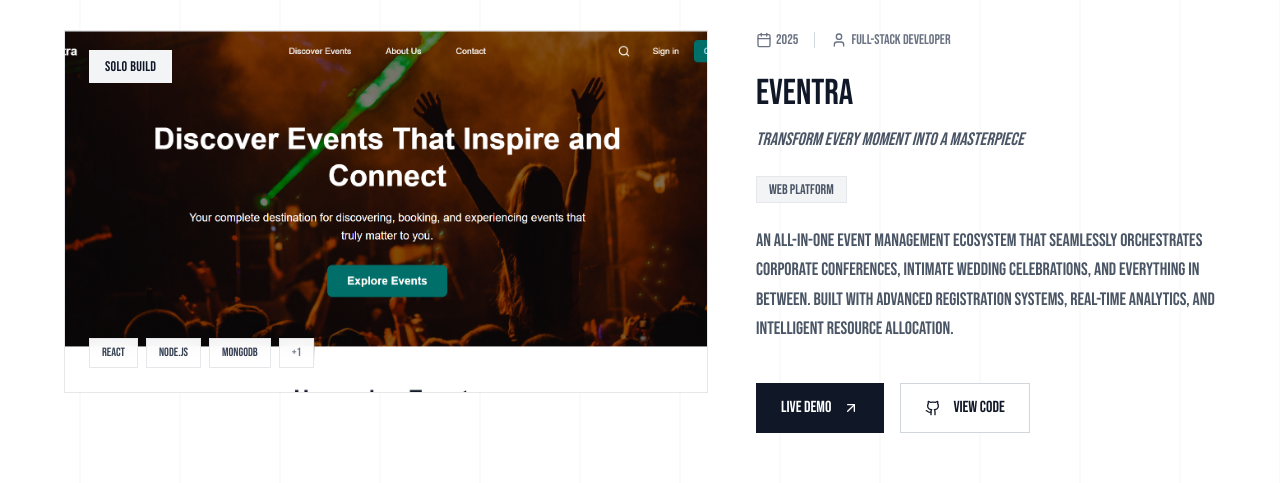
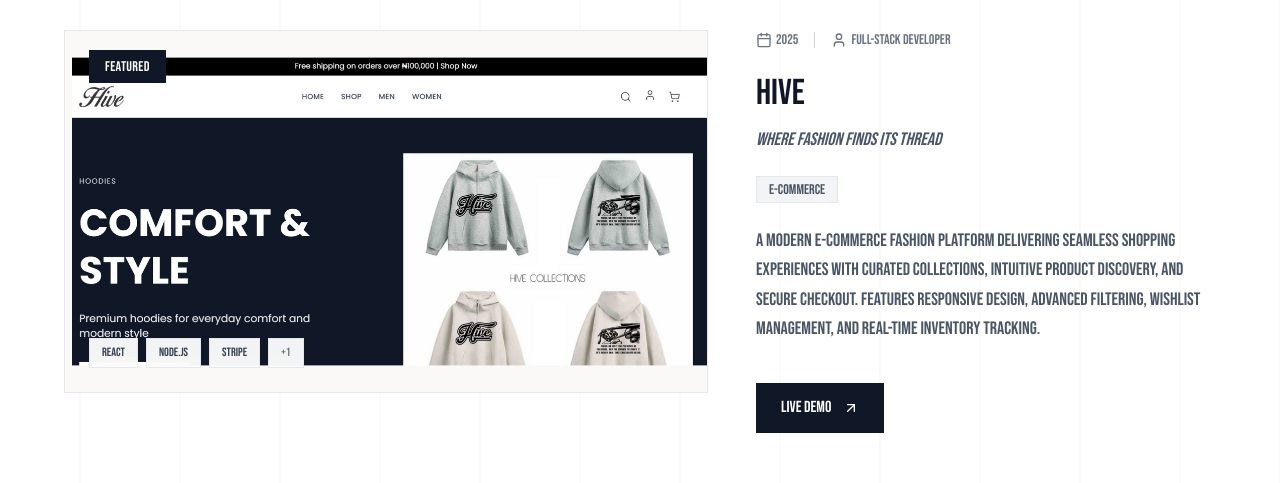
Before and after one commit to skrillzofficial/Obazee-Felix-Portfolio, a React (Vite) app: page /work in a window 1280 px wide. Shown: the part 400-883 px from the top of the page. Built offline with nearby package versions, Linux system fonts and the light colour scheme.

Commit message:
Feat:Hive

```diff
--- a/src/components/WorkComponent.jsx
+++ b/src/components/WorkComponent.jsx
@@ -5,6 +5,7 @@
 import BetaHouse from "../assets/Beta H.png";
 import Eventra from "../assets/Eventra.png";
 import Inklune from "../assets/inklune.png";
+import Hive from "../assets/Hive hero section.png"
 
 const WorkComponent = () => {
   const [hoveredProject, setHoveredProject] = useState(null);
@@ -12,6 +13,20 @@
   const projects = [
     {
       id: 1,
+      title: "Hive",
+      subtitle: "Where Fashion Finds Its Thread",
+      description: "A modern e-commerce fashion platform delivering seamless shopping experiences with curated collections, intuitive product discovery, and secure checkout. Features responsive design, advanced filtering, wishlist management, and real-time inventory tracking.",
+      image: Hive,
+      tag: "Featured",
+      year: "2025",
+      role: "Full-stack Developer",
+      liveUrl: "https://www.hivethread.com/",
+      githubUrl: "",
+      tech: ["React", "Node.js", "Stripe", "PostgreSQL"],
+      category: "E-commerce"
+    },
+    {
+      id: 2,
       title: "Eventra",
       subtitle: "Transform Every Moment into a Masterpiece",
       description: "An all-in-one event management ecosystem that seamlessly orchestrates corporate conferences, intimate wedding celebrations, and everything in between. Built with advanced registration systems, real-time analytics, and intelligent resource allocation.",
@@ -25,7 +40,7 @@
       category: "Web Platform"
     },
     {
-      id: 2,
+      id: 3,
       title: "LinkSphere",
       subtitle: "Beyond URL Shortening",
       description: "A sophisticated link management platform engineered with performance analytics at its core. Features real-time click tracking, geographic insights, device analytics, and QR code generation.",
@@ -39,7 +54,7 @@
       category: "Analytics Tool"
     },
     {
-      id: 3,
+      id: 4,
       title: "BetaHouse",
       subtitle: "Live Like a Local, Not a Tourist",
       description: "A feature-rich vacation rental marketplace mirroring Airbnb's sophistication. Implements secure JWT authentication, advanced property search, real-time booking system, and integrated messaging.",
@@ -53,7 +68,7 @@
       category: "Marketplace"
     },
     {
-      id: 4,
+      id: 5,
       title: "EcoCommerce",
       subtitle: "Sustainable Shopping, Scalable Solutions",
       description: "Backend-focused e-commerce platform specializing in sustainable products. Architected with RESTful APIs, robust cart management, dynamic pricing engine, and cloud-based image optimization service.",
@@ -67,7 +82,7 @@
       category: "E-commerce"
     },
     {
-      id: 5,
+      id: 6,
       title: "Sentient Struggle",
       subtitle: "Where AI Meets Survival",
       description: "An innovative AI agent battle platform where users create, deploy, and spectate autonomous AI agents in competitive survival scenarios. Features real-time WebSocket-powered spectator system.",
@@ -81,7 +96,7 @@
       category: "AI Platform"
     },
     {
-      id: 6,
+      id: 7,
       title: "InkLune",
       subtitle: "Where Ideas Take Flight",
       description: "A modern blogging platform with rich text editing capabilities, markdown support, and social features. Built with full CRUD functionality, user authentication, and engagement analytics.",
```
Also changed, not shown: src/assets/Hive hero section.png (added).
